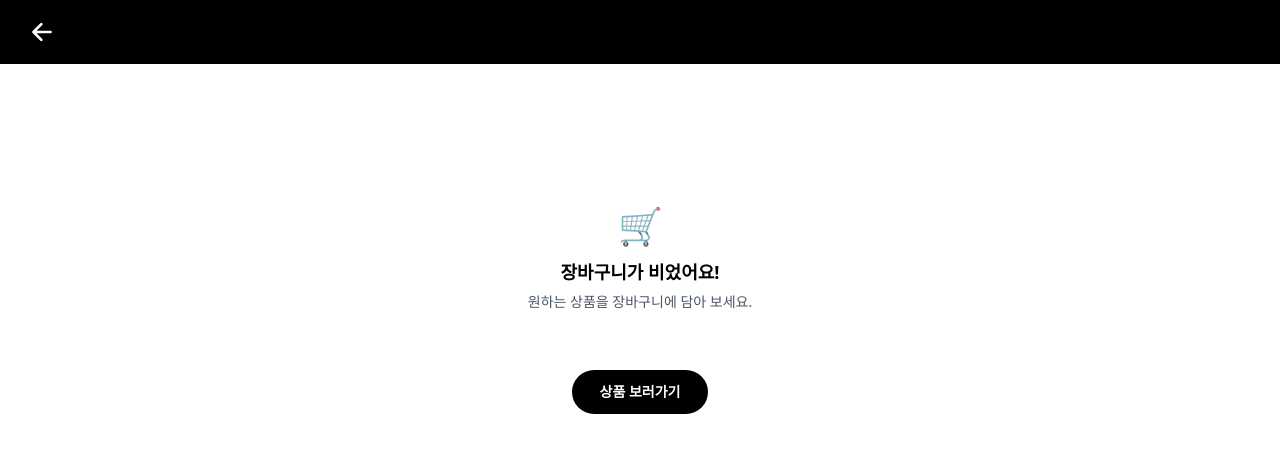
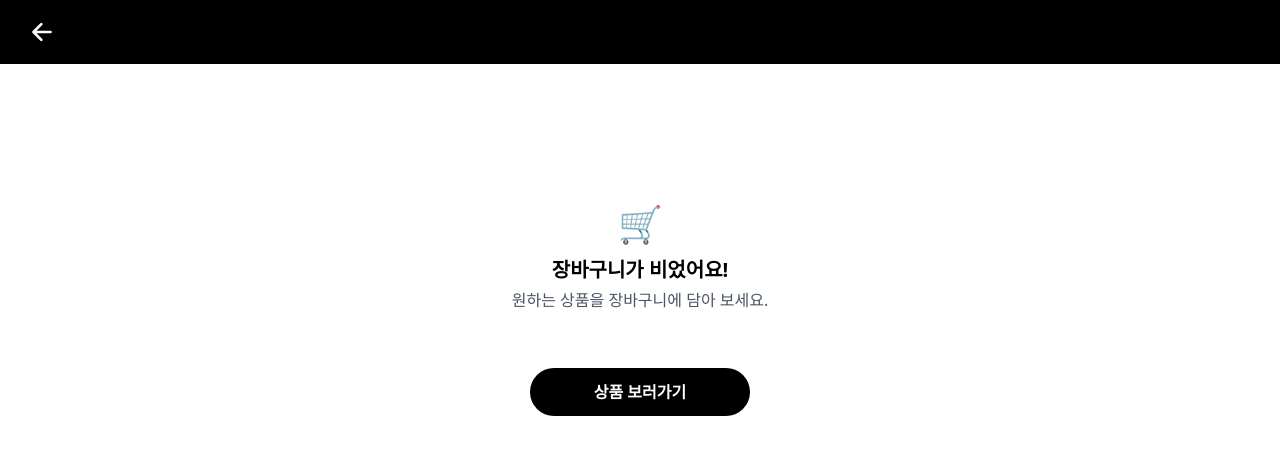
Before and after one commit to hyeonw8/shooking, a React (Vite) app: page /cart in a window 1280 px wide. Shown: the top 454 px of the page. Built offline with nearby package versions, Linux system fonts and the light colour scheme.

Commit message:
style: PageHeaderInfo 텍스트 처리 및 EmptyCart 반응형 UI 개선

```diff
--- a/src/components/PageHeaderInfo.jsx
+++ b/src/components/PageHeaderInfo.jsx
@@ -1,8 +1,10 @@
 export const PageHeaderInfo = ({ title, description }) => {
   return (
     <section className="flex flex-col gap-y-1 py-5">
-      {title && <h1 className="text-3xl font-bold">{title}</h1>}
-      {description && <p className="text-md">{description}</p>}
+      {title && (
+        <h1 className="text-3xl font-bold whitespace-nowrap">{title}</h1>
+      )}
+      {description && <p className="text-md break-keep">{description}</p>}
     </section>
   );
 };
--- a/src/features/cart/components/list/EmptyCart.jsx
+++ b/src/features/cart/components/list/EmptyCart.jsx
@@ -10,19 +10,21 @@ export const EmptyCart = () => {
   return (
     <section className="flex min-h-[60vh] flex-col items-center justify-center text-center">
       <div className="py-3">
-        <span className="text-4xl">🛒</span>
+        <span className="text-3xl lg:text-4xl">🛒</span>
       </div>
 
-      <h2 className="text-lg font-semibold text-black">장바구니가 비었어요!</h2>
+      <h2 className="text-lg font-semibold text-black lg:text-xl">
+        장바구니가 비었어요!
+      </h2>
 
-      <p className="mt-1 text-sm leading-6 text-gray-600">
+      <p className="mt-1 text-sm leading-6 text-gray-600 lg:text-base">
         원하는 상품을 장바구니에 담아 보세요.
       </p>
 
       <button
         type="button"
         onClick={handleMoveToProducts}
-        className="mt-14 rounded-full bg-black px-7 py-3 text-sm font-semibold text-white transition hover:opacity-80"
+        className="mt-14 min-w-[200px] cursor-pointer rounded-full bg-black px-7 py-3 text-sm font-semibold text-white transition hover:opacity-80 lg:text-base lg:min-w-[220px]"
       >
         상품 보러가기
       </button>
```
